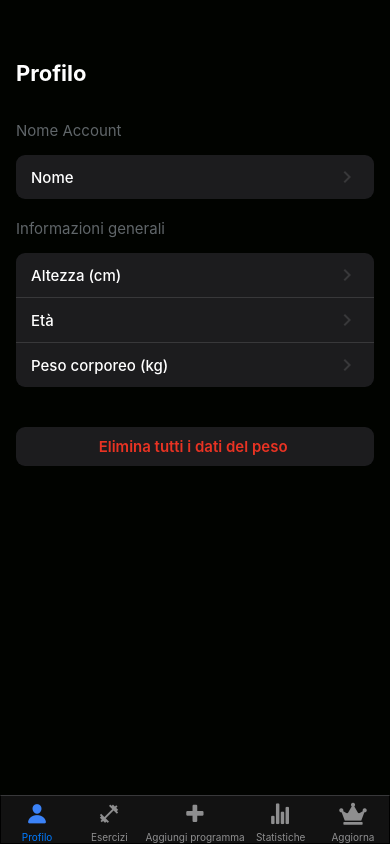
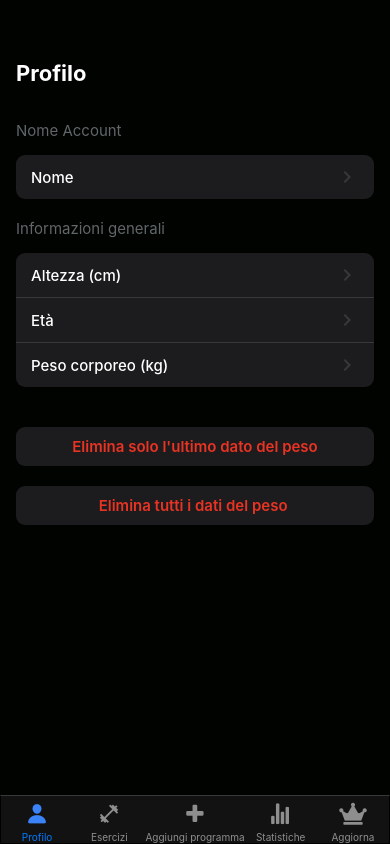
Before and after one commit to AlessandroDeFa/Fitness-App, a React Native app: screen /Profilo in a window 390 px wide. Built offline with nearby package versions, Linux system fonts and the light colour scheme.

Commit message:
adde the button to remove the last value of the personal weight array

```diff
--- a/Navigation/TabNavigator.tsx
+++ b/Navigation/TabNavigator.tsx
@@ -84,6 +84,7 @@ function BottomTabNavigator() {
     age: "",
     height: "",
     personalWeight: "",
+    personalWeightChart: [],
   });
 
   const fecthProfileData = async () => {
--- a/screens/Profile.tsx
+++ b/screens/Profile.tsx
@@ -37,6 +37,24 @@ export const Profile = () => {
         const profileData: profileDataStrocture = JSON.parse(profileDataString);
         profileData.personalWeightChart = [];
         profileData.personalWeight = "";
+        await AsyncStorage.setItem("profileData", JSON.stringify(profileData));
+        fecthProfileData();
+      }
+    } catch (error) {
+      console.error(error);
+    }
+  };
+
+  const RemoveLastValuePersonalWeight = async () => {
+    try {
+      const profileDataString = await AsyncStorage.getItem("profileData");
+      if (profileDataString) {
+        const profileData: profileDataStrocture = JSON.parse(profileDataString);
+        if (profileData.personalWeightChart.length > 0) {
+          profileData.personalWeightChart.pop();
+          profileData.personalWeight = "";
+          console.log(profileData.personalWeightChart);
+        }
         await AsyncStorage.setItem("profileData", JSON.stringify(profileData));
         fecthProfileData();
       }
@@ -143,6 +161,15 @@ export const Profile = () => {
             </TouchableHighlight>
           </View>
           <TouchableOpacity
+            style={styles.deleteFirstButton}
+            onPress={RemoveLastValuePersonalWeight}
+            activeOpacity={0.8}
+          >
+            <Text style={styles.buttonText}>
+              Elimina solo l'ultimo dato del peso
+            </Text>
+          </TouchableOpacity>
+          <TouchableOpacity
             style={styles.deleteButton}
             onPress={RemovePersonalWeightArray}
             activeOpacity={0.8}
@@ -232,7 +259,7 @@ const styles = StyleSheet.create({
     borderBottomLeftRadius: 9,
     borderBottomRightRadius: 9,
   },
-  deleteButton: {
+  deleteFirstButton: {
     backgroundColor: "#1C1C1E",
     paddingVertical: 10,
     justifyContent: "center",
@@ -240,6 +267,14 @@ const styles = StyleSheet.create({
     borderRadius: 9,
     marginTop: 40,
   },
+  deleteButton: {
+    backgroundColor: "#1C1C1E",
+    paddingVertical: 10,
+    justifyContent: "center",
+    alignItems: "center",
+    borderRadius: 9,
+    marginTop: 20,
+  },
   buttonText: {
     color: "#E93323",
     fontSize: 15,
```
